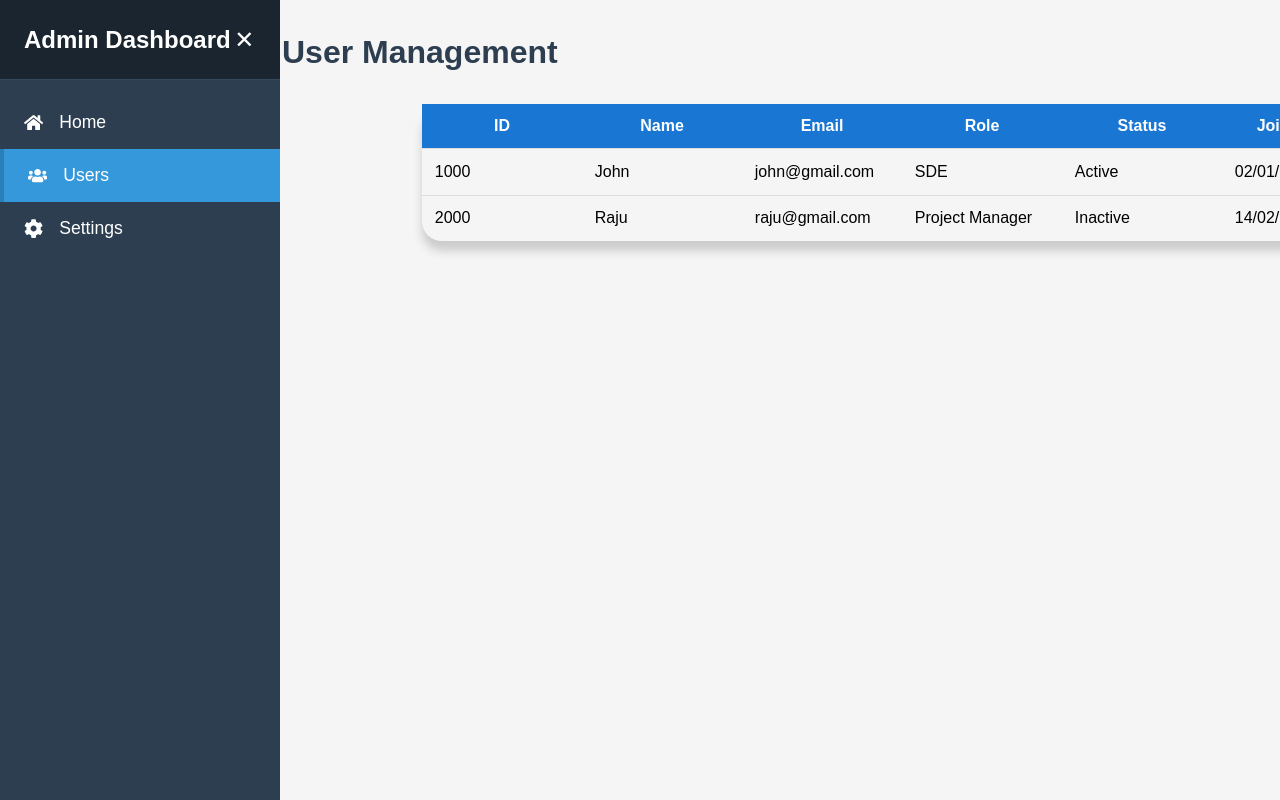
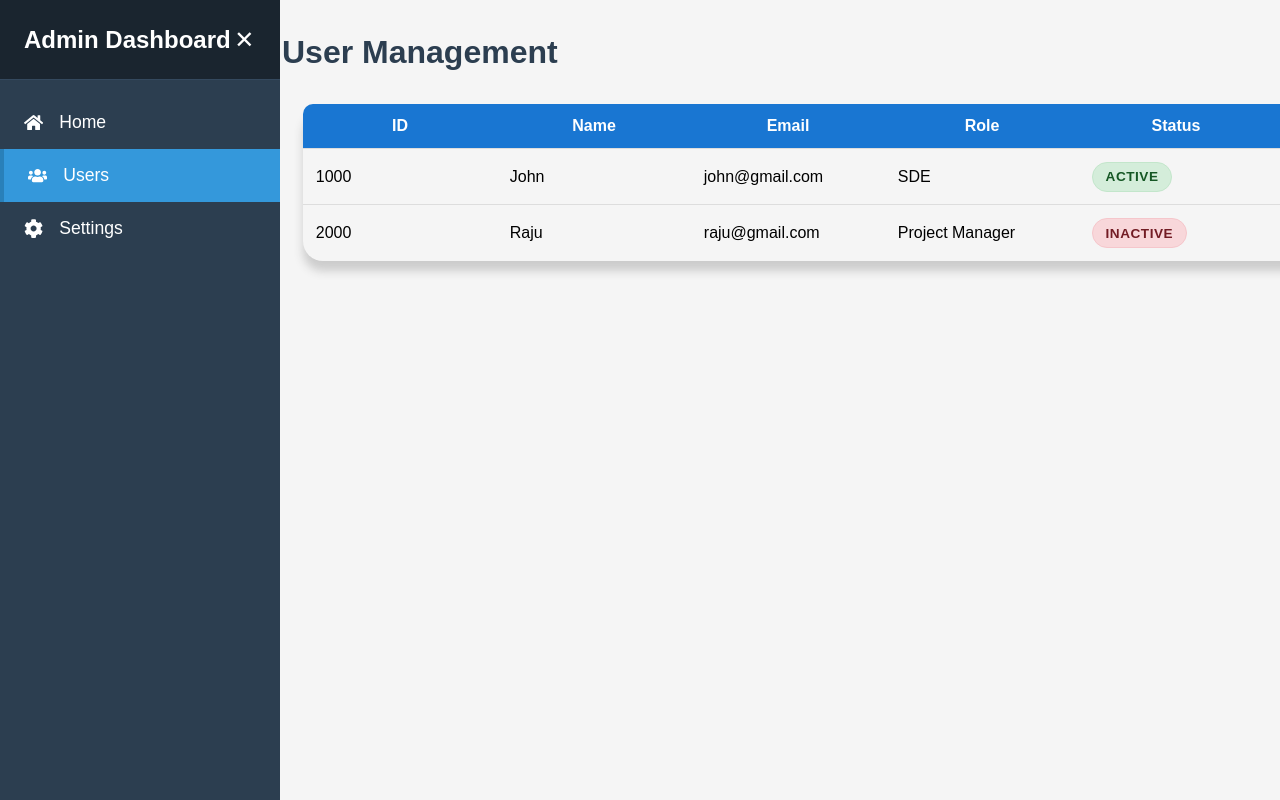
Before and after one commit to SayoojVP/admin-dashboard, a React (Vite) app: page / in a window 1280 px wide. Shown: the top 800 px of the page. Built offline with nearby package versions, Linux system fonts and the light colour scheme.

Commit message:
table radius and status colour fixed

```diff
--- a/src/components/Table.css
+++ b/src/components/Table.css
@@ -11,7 +11,7 @@
    border-radius: 20px;
    white-space: nowrap;
    width: 100em;
-   max-width: 80%;
+   max-width: 97%;
    margin: auto;
    overflow-x: auto;
 }
@@ -31,7 +31,49 @@
    text-overflow: ellipsis;
 }
 
-.table tr:hover{
+/* Only apply hover to tbody rows, not thead */
+.table tbody tr:hover{
    background-color: #f1f1f1;
    cursor: pointer;
 }
+
+/* Add border-radius to thead corner cells */
+.table thead th:first-child {
+   border-top-left-radius: 10px;
+}
+
+.table thead th:last-child {
+   border-top-right-radius: 10px;
+}
+
+/* Add border-radius to last row corner cells */
+.table tbody tr:last-child td:first-child {
+   border-bottom-left-radius: 10px;
+}
+
+.table tbody tr:last-child td:last-child {
+   border-bottom-right-radius: 10px;
+}
+
+/* Status Badge Styles */
+.status-badge {
+   display: inline-block;
+   padding: 0.4rem 0.8rem;
+   border-radius: 20px;
+   font-size: 0.85rem;
+   font-weight: 600;
+   text-transform: uppercase;
+   letter-spacing: 0.5px;
+}
+
+.status-badge.active {
+   background-color: #d4edda;
+   color: #155724;
+   border: 1px solid #c3e6cb;
+}
+
+.status-badge.inactive {
+   background-color: #f8d7da;
+   color: #721c24;
+   border: 1px solid #f5c6cb;
+}
--- a/src/components/Table.jsx
+++ b/src/components/Table.jsx
@@ -24,7 +24,11 @@ export const Table = ({ data, onDelete, onEdit }) => {
               <td>{row.name}</td>
               <td>{row.email}</td>
               <td>{row.role}</td>
-              <td>{row.status}</td>
+              <td>
+                <span className={`status-badge ${row.status.toLowerCase()}`}>
+                  {row.status}
+                </span>
+              </td>
               <td>{row.joinedDate}</td>
               <td>
                 <span
```
